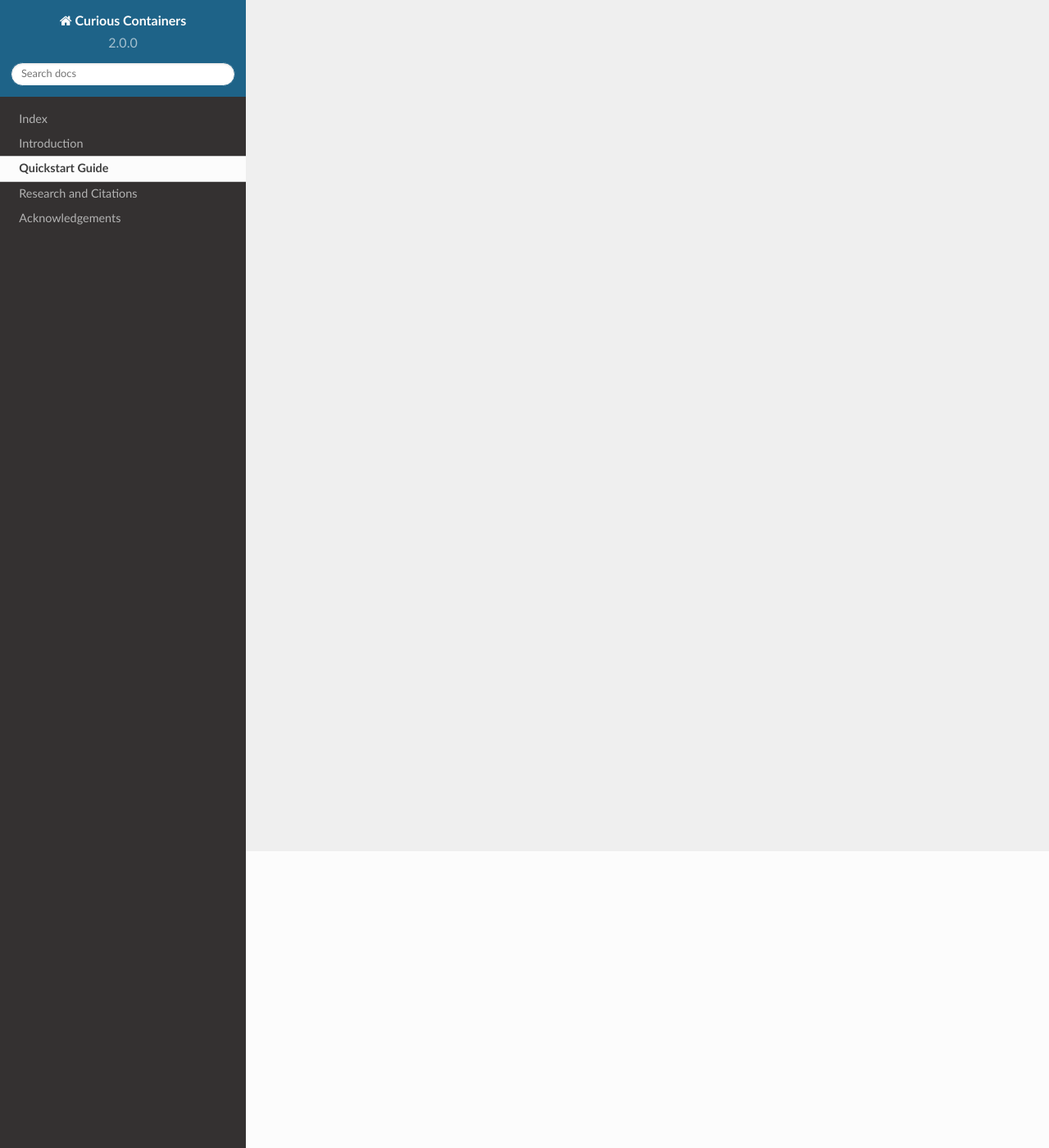
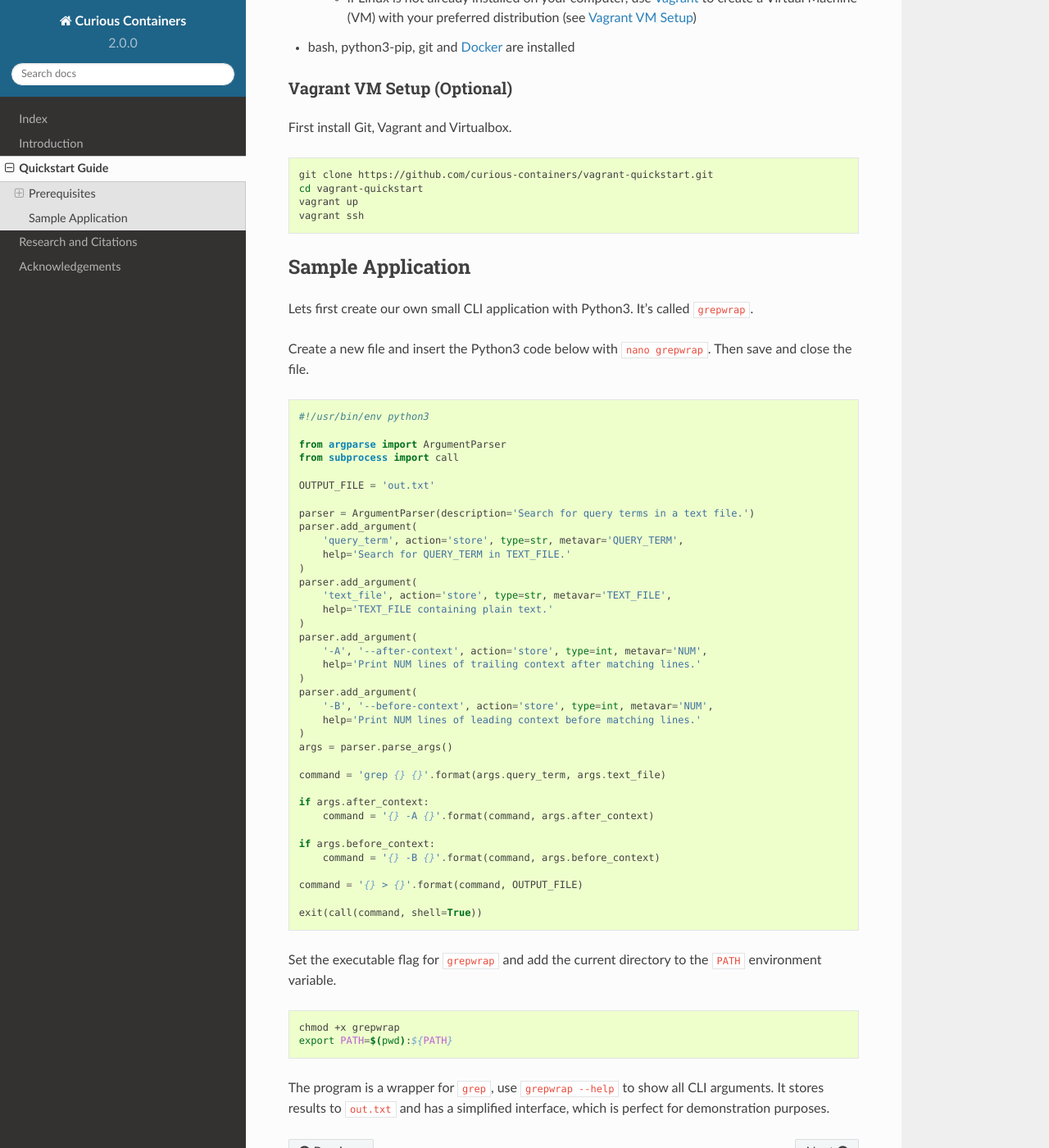
Before and after one commit to curious-containers/cc-agency, a Sphinx documentation site: the page built from docs/guide.rst, in a window 1280 px wide and 1400 px high, scrolled down 362 px. Shown: the whole window at 82% size. Built offline with Sphinx 7.4.7 and the Read the Docs theme 2.0.0, drawn with Linux system fonts in a browser that asks for light colours; pages that are not in the unit, such as notebooks, are missing from menus; some of the changed text lies outside the part shown.

Commit message:
started writing quick start guide

```diff
--- a/docs/guide.rst
+++ b/docs/guide.rst
@@ -1,2 +1,88 @@
 Quickstart Guide
 ================
+
+This tutorial explains how to create a reproducible data-driven experiment and how to document in a RED file. It is
+targeted at researchers who implement or reuse a software application and execute it with certain input arguments and
+files to produce outputs.
+
+
+Prerequisites
+-------------
+
+* Linux OS
+
+   * if Linux is not already installed on your computer, use `Vagrant <https://www.vagrantup.com/>`__ to create a Virtual Machine (VM) with your preferred distribution (see `Vagrant VM Setup <#vagrant-vm-setup-optional>`__)
+
+* bash, python3-pip, git and `Docker <https://www.docker.com/>`__ are installed
+
+
+Vagrant VM Setup (Optional)
+^^^^^^^^^^^^^^^^^^^^^^^^^^^
+
+First install Git, Vagrant and Virtualbox.
+
+.. code-block:: bash
+
+   git clone https://github.com/curious-containers/vagrant-quickstart.git
+   cd vagrant-quickstart
+   vagrant up
+   vagrant ssh
+
+
+Sample Application
+------------------
+
+Lets first create our own small CLI application with Python3. It's called :code:`grepwrap`.
+
+Create a new file and insert the Python3 code below with :code:`nano grepwrap`. Then save and close the file.
+
+.. code-block:: python
+
+   #!/usr/bin/env python3
+
+   from argparse import ArgumentParser
+   from subprocess import call
+
+   OUTPUT_FILE = 'out.txt'
+
+   parser = ArgumentParser(description='Search for query terms in a text file.')
+   parser.add_argument(
+       'query_term', action='store', type=str, metavar='QUERY_TERM',
+       help='Search for QUERY_TERM in TEXT_FILE.'
+   )
+   parser.add_argument(
+       'text_file', action='store', type=str, metavar='TEXT_FILE',
+       help='TEXT_FILE containing plain text.'
+   )
+   parser.add_argument(
+       '-A', '--after-context', action='store', type=int, metavar='NUM',
+       help='Print NUM lines of trailing context after matching lines.'
+   )
+   parser.add_argument(
+       '-B', '--before-context', action='store', type=int, metavar='NUM',
+       help='Print NUM lines of leading context before matching lines.'
+   )
+   args = parser.parse_args()
+
+   command = 'grep {} {}'.format(args.query_term, args.text_file)
+
+   if args.after_context:
+       command = '{} -A {}'.format(command, args.after_context)
+
+   if args.before_context:
+       command = '{} -B {}'.format(command, args.before_context)
+
+   command = '{} > {}'.format(command, OUTPUT_FILE)
+
+   exit(call(command, shell=True))
+
+
+Set the executable flag for :code:`grepwrap` and add the current directory to the :code:`PATH` environment variable.
+
+.. code-block:: bash
+
+   chmod +x grepwrap
+   export PATH=$(pwd):${PATH}
+
+The program is a wrapper for :code:`grep`, use :code:`grepwrap --help` to show all CLI arguments. It stores results to
+:code:`out.txt` and has a simplified interface, which is perfect for demonstration purposes.
```
